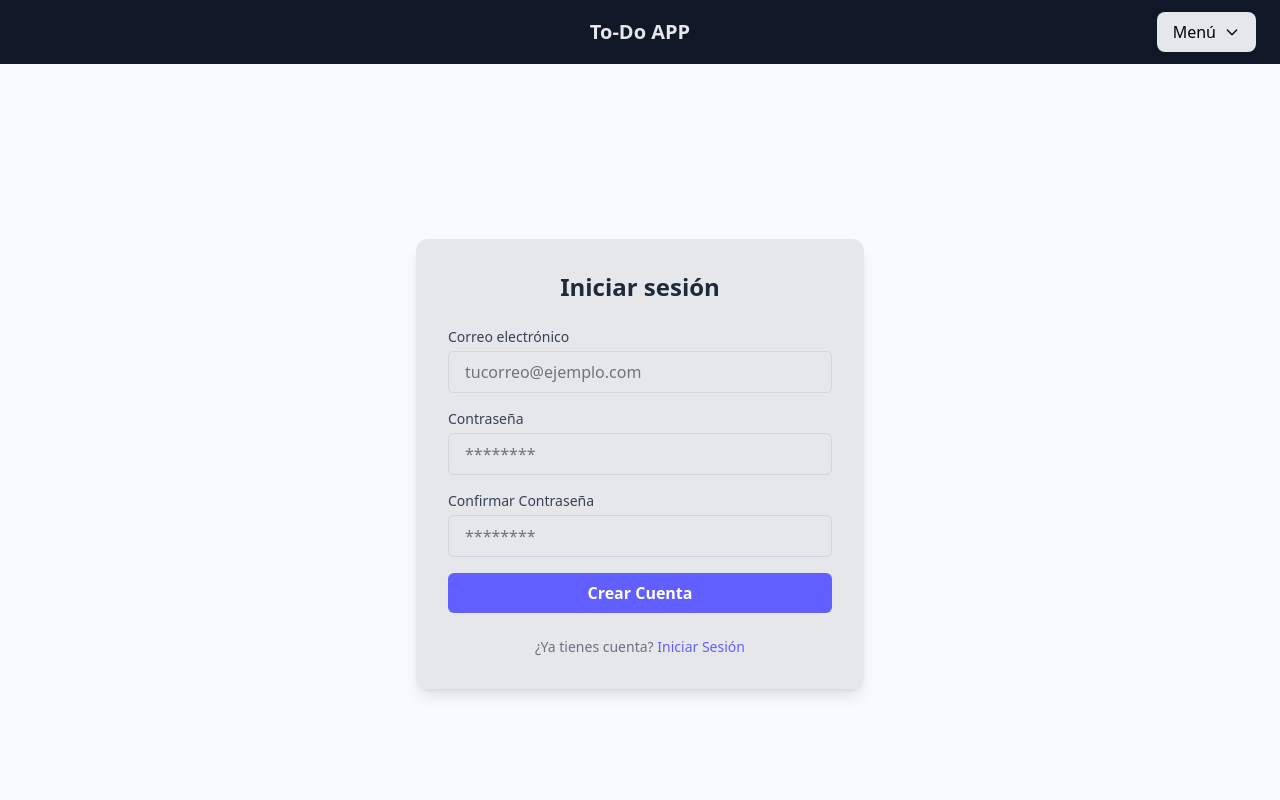
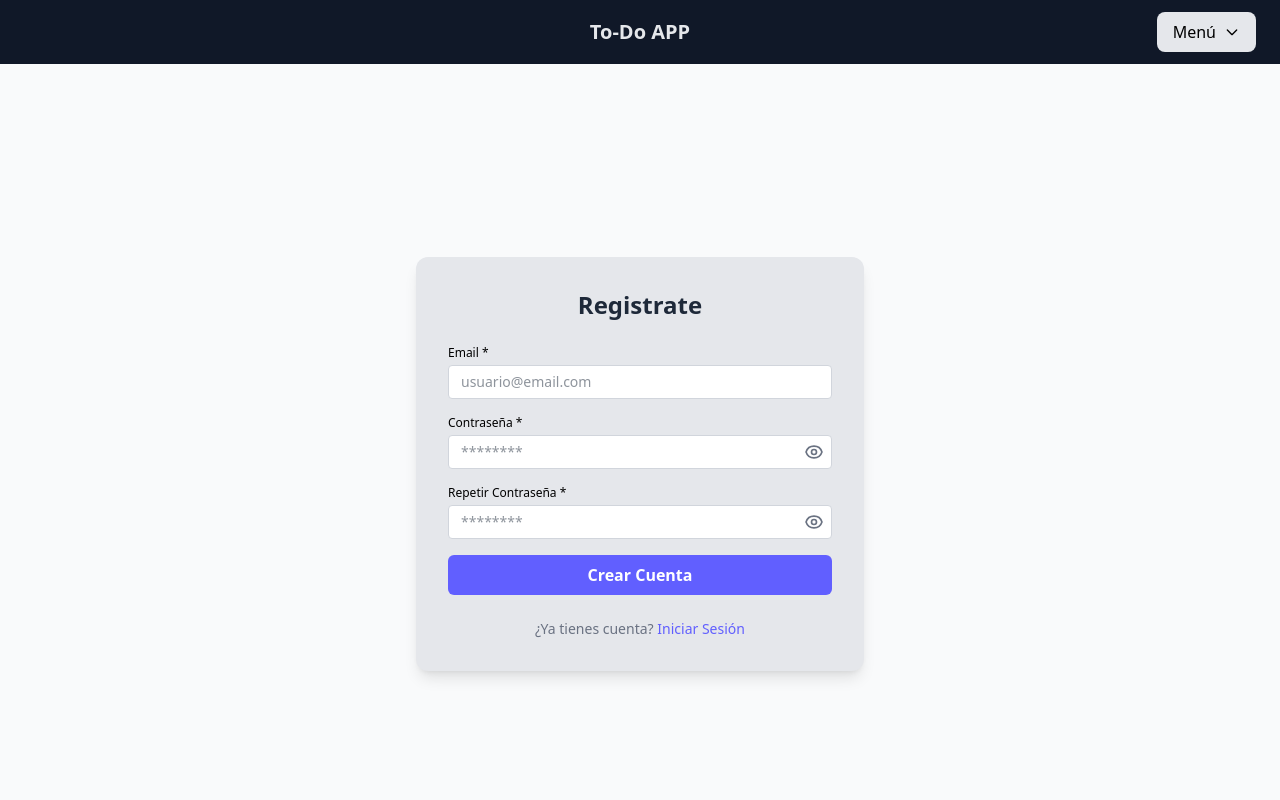
Before and after one commit to martonOlaizola/To-Do-App, a Vue app in the folder frontend/: page /register in a window 1280 px wide. Shown: the top 800 px of the page. Built offline with nearby package versions, Linux system fonts and the light colour scheme; no server answers.

Commit message:
Mejora en la validación de usuarios

```diff
--- a/frontend/src/components/LoginForm.vue
+++ b/frontend/src/components/LoginForm.vue
@@ -3,28 +3,63 @@
     <div class="max-w-md w-full bg-gray-200 rounded-xl shadow-lg p-8 space-y-6">
       <h1 class="text-2xl font-semibold text-center text-gray-800">Iniciar sesión</h1>
       <p class="text-gray-500 text-xs mt-1">Los campos con * son obligatorios</p>
-      <form class="space-y-4" @submit.prevent="handleSubmit">
+      <form class="space-y-4" @submit.prevent="onSubmit">
         <div>
-          <label for="email" class="block text-sm font-medium text-gray-700">Correo electrónico *</label>
-          <input
-            type="email"
-            id="email"
-            v-model="email"
-            placeholder="tucorreo@ejemplo.com"
-            class="mt-1 block w-full px-4 py-2 border border-gray-300 rounded-md focus:outline-none focus:ring-2 focus:ring-indigo-400 focus:border-indigo-400"
+          <InputField
+          id="email"
+          label="Email *"
+          placeholder="usuario@email.com"
+          :colorTextLabel="'text-gray'"
+          v-model="email"
+          :error="emailError"
           />
           <p v-if="emailError" class="text-red-500 text-xs mt-1"><strong>*{{ emailError }}*</strong></p>
         </div>
 
         <div>
-          <label for="password" class="block text-sm font-medium text-gray-700">Contraseña *</label>
-          <input
-            type="password"
-            id="password"
-            v-model="password"
-            placeholder="********"
-            class="mt-1 block w-full px-4 py-2 border border-gray-300 rounded-md focus:outline-none focus:ring-2 focus:ring-indigo-400 focus:border-indigo-400"
-          />
+          <InputField
+          id="password"
+          label="Contraseña *"
+          :type="showPassword ? 'text' : 'password'"
+          :colorTextLabel="'text-gray'"
+          v-model="password"
+          :error="passwordError"
+          >
+            <template #icon>
+              <button
+              type="button"
+              class="absolute inset-y-0 right-2 flex items-center text-gray-500 :hover cursor-pointer"
+              @click="togglePassword"
+              >
+              <svg
+              v-if="!showPassword"
+              xmlns="http://www.w3.org/2000/svg"
+              class="h-5 w-5"
+              fill="none"
+              viewBox="0 0 24 24"
+              stroke="currentColor"
+              >
+              <path stroke-linecap="round" stroke-linejoin="round" stroke-width="2"
+                d="M15 12a3 3 0 11-6 0 3 3 0 016 0z" />
+              <path stroke-linecap="round" stroke-linejoin="round" stroke-width="2"
+                d="M2.458 12C3.732 7.943 7.523 5 12 5c4.478 0 8.268 2.943 9.542 7-1.274 4.057-5.064 7-9.542 7-4.477 0-8.268-2.943-9.542-7z" />
+            </svg>
+            <svg
+              v-else
+              xmlns="http://www.w3.org/2000/svg"
+              class="h-5 w-5"
+              fill="none"
+              viewBox="0 0 24 24"
+              stroke="currentColor"
+            >
+              <path stroke-linecap="round" stroke-linejoin="round" stroke-width="2"
+                d="M13.875 18.825A10.05 10.05 0 0112 19c-4.478 0-8.268-2.943-9.542-7a10.046 10.046 0 013.58-4.747M9.88 9.88a3 3 0 104.24 4.24" />
+              <path stroke-linecap="round" stroke-linejoin="round" stroke-width="2"
+                d="M3 3l18 18" />
+            </svg>
+              </button>
+            </template>
+          </InputField>
           <p v-if="passwordError" class="text-red-500 text-xs mt-1"><strong>{{ passwordError }}</strong></p>
         </div>
 
@@ -46,37 +81,45 @@
 <script setup>
 import { ref } from 'vue'
 import { useRouter } from 'vue-router'
+import * as yup from 'yup'
+import { useField, useForm } from 'vee-validate'
 import { getCurrentUser, loginUser } from '../services/loginService'
 import { useToast } from 'vue-toastification'
+import InputField from '../components/InputField.vue'
+
 const router = useRouter()
 const toast = useToast()
 
-const email = ref('')
-const password = ref('')
 const showPassword = ref(false)
-const emailError = ref('')
-const passwordError = ref('')
+const schema = yup.object({
+  email: yup.string()
+    .required("Por favor, ingrese su email.").
+    email("Respete el formato de email"),
+  password: yup.string().
+    required("Por favor, ingrese su contraseña").
+    min(8, "Mínimo 8 caracteres"),
+})
+
+const { handleSubmit } = useForm({
+  validationSchema: schema,
+  initialValues: {
+    email: '',
+    password: '',
+  }
+})
+const { value: email, errorMessage: emailError } = useField('email')
+const { value: password, errorMessage: passwordError } = useField('password')
 
 function togglePassword() {
   showPassword.value = !showPassword.value
 }
 
-async function handleSubmit() {
-  if (!email.value){
-    emailError.value = 'El Email es obligatorio.'
-  } else {
-    emailError.value = ''
-  }
-  if (!password.value){
-    passwordError.value = 'La contraseña es obligatoria.'
-  } else {
-    passwordError.value = ''
-  }
-  const userData = {
-    email: email.value,
-    password: password.value
-  }
+const onSubmit = handleSubmit(async (values) => {
   try{
+    const userData = {
+      email: values.email,
+      password: values.password
+    }
     const token = await loginUser(userData)
     const userMetaData = await getCurrentUser(token)
     localStorage.setItem('jwt', token)
@@ -85,8 +128,8 @@ async function handleSubmit() {
     router.push('/home')
   } catch(error) {
     toast.error('Error iniciando sesión.')
-    throw new Error('Error iniciando sesión: ' + error.message)
+    throw new Error(`Error: ${error}`)
   }
-}
+})
 
 </script>
--- a/frontend/src/components/RegisterCard.vue
+++ b/frontend/src/components/RegisterCard.vue
@@ -1,46 +1,111 @@
 <template>
   <div class="min-h-screen flex items-center justify-center bg-gray-50 px-4">
     <div class="max-w-md w-full bg-gray-200 rounded-xl shadow-lg p-8 space-y-6">
-      <h1 class="text-2xl font-semibold text-center text-gray-800">Iniciar sesión</h1>
+      <h1 class="text-2xl font-semibold text-center text-gray-800">Registrate</h1>
 
-      <form class="space-y-4" @submit.prevent="handleSubmit">
+      <form class="space-y-4" @submit.prevent="onSubmit">
         <div>
-          <label for="email" class="block text-sm font-medium text-gray-700">Correo electrónico</label>
-          <input
-            type="email"
+          <InputField
           id="email"
+          label="Email *"
+          placeholder="usuario@email.com"
+          :colorTextLabel="'text-gray'"
           v-model="email"
-            placeholder="tucorreo@ejemplo.com"
-            class="mt-1 block w-full px-4 py-2 border border-gray-300 rounded-md focus:outline-none focus:ring-2 focus:ring-indigo-400 focus:border-indigo-400"
+          :error="emailError"
           />
-          <p v-if="emailError" class="text-red-500 text-xs mt-1"><strong>*{{ emailError }}*</strong></p>
-
+        </div>
+        <div>
+        <InputField
+          id="password"
+          label="Contraseña *"
+          :type="showPassword ? 'text' : 'password'"
+          :colorTextLabel="'text-gray'"
+          placeholder="********"
+          v-model="password"
+          :error="passwordError"
+          >
+            <template #icon>
+              <button
+              type="button"
+              class="absolute inset-y-0 right-2 flex items-center text-gray-500 :hover cursor-pointer"
+              @click="togglePassword"
+              >
+              <svg
+              v-if="!showPassword"
+              xmlns="http://www.w3.org/2000/svg"
+              class="h-5 w-5"
+              fill="none"
+              viewBox="0 0 24 24"
+              stroke="currentColor"
+              >
+              <path stroke-linecap="round" stroke-linejoin="round" stroke-width="2"
+                d="M15 12a3 3 0 11-6 0 3 3 0 016 0z" />
+              <path stroke-linecap="round" stroke-linejoin="round" stroke-width="2"
+                d="M2.458 12C3.732 7.943 7.523 5 12 5c4.478 0 8.268 2.943 9.542 7-1.274 4.057-5.064 7-9.542 7-4.477 0-8.268-2.943-9.542-7z" />
+            </svg>
+            <svg
+              v-else
+              xmlns="http://www.w3.org/2000/svg"
+              class="h-5 w-5"
+              fill="none"
+              viewBox="0 0 24 24"
+              stroke="currentColor"
+            >
+              <path stroke-linecap="round" stroke-linejoin="round" stroke-width="2"
+                d="M13.875 18.825A10.05 10.05 0 0112 19c-4.478 0-8.268-2.943-9.542-7a10.046 10.046 0 013.58-4.747M9.88 9.88a3 3 0 104.24 4.24" />
+              <path stroke-linecap="round" stroke-linejoin="round" stroke-width="2"
+                d="M3 3l18 18" />
+            </svg>
+              </button>
+            </template>
+          </InputField>
         </div>
 
         <div>
-          <label for="password" class="block text-sm font-medium text-gray-700">Contraseña</label>
-          <input
-            type="password"
-            id="password"
-            v-model="password"
-            :type="showPassword ? 'text' : 'password'"
+          <InputField
+          id="rePassword"
+          label="Repetir Contraseña *"
+          :type="showRePassword ? 'text' : 'password'"
+          :colorTextLabel="'text-gray'"
           placeholder="********"
-            class="mt-1 block w-full px-4 py-2 border border-gray-300 rounded-md focus:outline-none focus:ring-2 focus:ring-indigo-400 focus:border-indigo-400"
-          />
-          <p v-if="passwordError" class="text-red-500 text-xs mt-1"><strong>*{{ passwordError }}*</strong></p>
-        </div>
-
-        <div>
-          <label for="re-password" class="block text-sm font-medium text-gray-700">Confirmar Contraseña</label>
-          <input
-            type="password"
-            id="re-password"
           v-model="rePassword"
-            :type="showRePassword ? 'text' : 'password'"
-            placeholder="********"
-            class="mt-1 block w-full px-4 py-2 border border-gray-300 rounded-md focus:outline-none focus:ring-2 focus:ring-indigo-400 focus:border-indigo-400"
-          />
-          <p v-if="rePasswordError" class="text-red-500 text-xs mt-1"><strong>*{{ rePasswordError }}*</strong></p>
+          :error="rePasswordError"
+          >
+            <template #icon>
+              <button
+              type="button"
+              class="absolute inset-y-0 right-2 flex items-center text-gray-500 :hover cursor-pointer"
+              @click="toggleRePassword"
+              >
+              <svg
+              v-if="!showRePassword"
+              xmlns="http://www.w3.org/2000/svg"
+              class="h-5 w-5"
+              fill="none"
+              viewBox="0 0 24 24"
+              stroke="currentColor"
+              >
+              <path stroke-linecap="round" stroke-linejoin="round" stroke-width="2"
+                d="M15 12a3 3 0 11-6 0 3 3 0 016 0z" />
+              <path stroke-linecap="round" stroke-linejoin="round" stroke-width="2"
+                d="M2.458 12C3.732 7.943 7.523 5 12 5c4.478 0 8.268 2.943 9.542 7-1.274 4.057-5.064 7-9.542 7-4.477 0-8.268-2.943-9.542-7z" />
+            </svg>
+            <svg
+              v-else
+              xmlns="http://www.w3.org/2000/svg"
+              class="h-5 w-5"
+              fill="none"
+              viewBox="0 0 24 24"
+              stroke="currentColor"
+            >
+              <path stroke-linecap="round" stroke-linejoin="round" stroke-width="2"
+                d="M13.875 18.825A10.05 10.05 0 0112 19c-4.478 0-8.268-2.943-9.542-7a10.046 10.046 0 013.58-4.747M9.88 9.88a3 3 0 104.24 4.24" />
+              <path stroke-linecap="round" stroke-linejoin="round" stroke-width="2"
+                d="M3 3l18 18" />
+            </svg>
+              </button>
+            </template>
+          </InputField>
         </div>
 
         <button
@@ -61,17 +126,40 @@
 <script setup>
 import { ref } from 'vue'
 import { useRouter } from 'vue-router'
+import * as yup from 'yup'
+import { useForm, useField } from 'vee-validate'
 import { getCurrentUser, loginUser, registerUser } from '../services/loginService'
+import InputField from './InputField.vue'
+
 const router = useRouter()
 
-const email = ref('')
-const password = ref('')
-const rePassword = ref('')
-const showPassword = ref(true)
-const showRePassword = ref(true)
-const emailError = ref('')
-const passwordError = ref('')
-const rePasswordError = ref('')
+const showPassword = ref(false)
+const showRePassword = ref(false)
+const schema = yup.object({
+  email: yup.string()
+    .required("Por favor, ingrese su email.").
+    email("Respete el formato de email"),
+  password: yup.string().
+    required("Por favor, ingrese su contraseña").
+    min(8, "Mínimo 8 caracteres"),
+  rePassword: yup.string()
+    .required("Por favor, repita su contraseña")
+    .oneOf([yup.ref("password"), null], "Las contraseñas no coinciden")
+})
+
+const { handleSubmit } = useForm({
+  validationSchema: schema,
+  initialValues: {
+    email: '',
+    password: '',
+    rePassword: ''
+  }
+})
+const { value: email, errorMessage: emailError } = useField('email')
+const { value: password, errorMessage: passwordError } = useField('password')
+const { value: rePassword, errorMessage: rePasswordError } = useField('rePassword')
+
+
 
 function togglePassword() {
   showPassword.value = !showPassword.value
@@ -79,31 +167,20 @@ function togglePassword() {
 function toggleRePassword() {
   showRePassword.value = !showRePassword.value
 }
-async function handleSubmit() {
-  if (!email.value){
-  emailError.value = 'El Email es obligatorio.'
-  } else {
-    emailError.value = ''
-  }
-  if (!password.value){
-    passwordError.value = 'La contraseña es obligatoria.'
-    return
-  }
-  if (!rePassword.value){
-    rePasswordError.value = 'Por favor, repita la contraseña.'
-  } else if (password.value !== rePassword.value){
-    rePasswordError.value = 'Las contraseñas no coinciden.'
-    return
-  } else {
-    rePasswordError.value = ''
-  }
+const onSubmit = handleSubmit(async (values) => {
+  try {
     const payload = {
-    email: email.value,
-    password: password.value,
+      email: values.email,
+      password: values.password
     }
     await registerUser(payload)
-  await loginUser(payload)
-  await getCurrentUser()
+    const token = await loginUser(payload)
+    const userMetaData = await getCurrentUser(token)
+    localStorage.setItem('jwt', token)
+    localStorage.setItem('user', JSON.stringify(userMetaData))
     router.push('/home')
+  } catch(error) {
+    console.error(`Error: ${error}`)
   }
+})
 </script>
```
Lines whose indentation alone changed are shown as unchanged.
